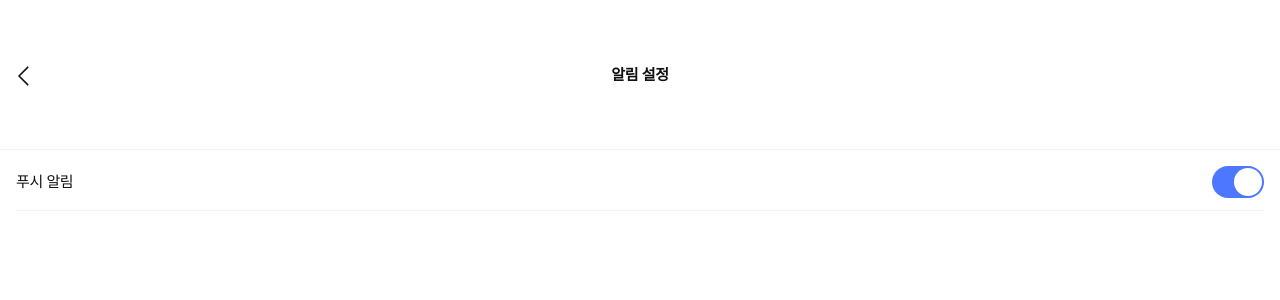
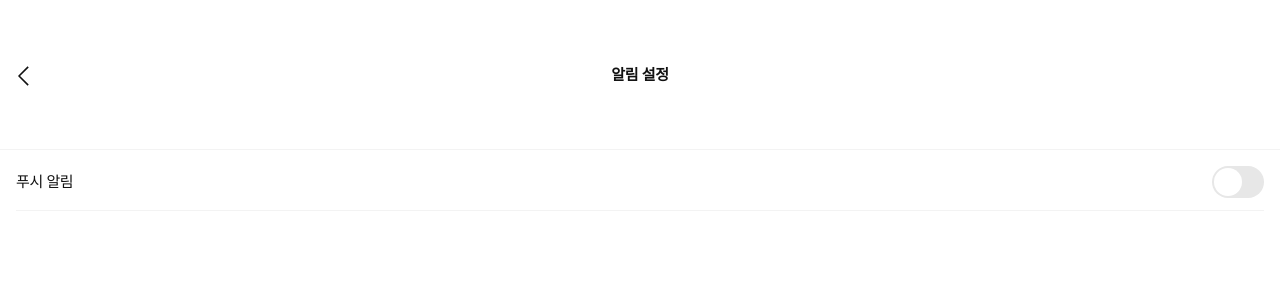
Before and after one commit to depromeet/pingpong-client, a Next.js app: page /setting/alarm in a window 1280 px wide. Shown: the top 300 px of the page. Built offline with nearby package versions, Linux system fonts and the light colour scheme; a web font is replaced by a local one.

Commit message:
:sparkles: feat: Add setting interface

```diff
--- a/src/components/common/Radio.tsx
+++ b/src/components/common/Radio.tsx
@@ -7,15 +7,15 @@ type Props = {
 
 const Toggle = ({ isOn, onClick }: Props) => {
   return (
-    <button
+    <div
       className={`w-[52px] h-[32px] rounded-[16px] relative ${isOn ? 'bg-primary-blue' : 'bg-gray-200'}`}
       onClick={onClick}
     >
       <span className="hidden">on/off toggle 버튼</span>
       <button
         className={`absolute w-[28px] h-[28px] bg-white rounded-full top-[2px] ${isOn ? 'right-[2px]' : 'left-[2px]'}`}
-      />
-    </button>
+      ></button>
+    </div>
   );
 };
 
--- a/src/pages/profile/setting.tsx
+++ b/src/pages/profile/setting.tsx
@@ -28,7 +28,7 @@ export default function ProfileSetting() {
           <li
             key={i}
             onClick={list.onClick}
-            className="text-b2 text-gray-600 py-[12px] flex justify-between items-center border-b border-gray-100"
+            className="text-b2 text-gray-600 py-[12px] flex justify-between items-center border-b border-gray-100 cursor-pointer"
           >
             {list.label}
             {list.onClick ? (
--- a/src/pages/setting/alarm.tsx
+++ b/src/pages/setting/alarm.tsx
@@ -1,18 +1,37 @@
+import { useEffect, useState } from 'react';
+
 import Header from '@/components/common/Header';
 import Toggle from '@/components/common/Radio';
 
 export default function SettingAlarm() {
+  const [isAlarmOn, setIsAlarmOn] = useState(false);
+
   const handleAlarmClick = () => {
-    //TODO: native interface
+    window.ReactNativeWebView.postMessage(JSON.stringify({ event: 'setting' }));
   };
+
+  useEffect(() => {
+    const onMessageHandler = ({ data }: { data: 'true' | 'false' }) => {
+      setIsAlarmOn(data === 'true');
+    };
+
+    if (window.ReactNativeWebView) {
+      window.ReactNativeWebView.postMessage(JSON.stringify({ event: 'permission' }));
+
+      window.addEventListener('message', onMessageHandler);
+      return () => {
+        window.removeEventListener('message', onMessageHandler);
+      };
+    }
+  }, []);
 
   return (
     <>
       <Header title="알림 설정" className="bg-white border-b border-gray-100" />
       <ul className="mt-4 px-[16px]">
-        <li className="text-b2 text-gray-600 py-[12px] flex justify-between items-center border-b border-gray-100">
+        <li className="text-b2 text-gray-600 py-[12px] flex justify-between items-center border-b border-gray-100 cursor-pointer">
           푸시 알림
-          <Toggle isOn onClick={handleAlarmClick} />
+          <Toggle isOn={isAlarmOn} onClick={handleAlarmClick} />
         </li>
       </ul>
     </>
--- /dev/null
+++ b/src/typings/interface.d.ts
@@ -0,0 +1,5 @@
+interface Window {
+  ReactNativeWebView: {
+    postMessage(data: Partial<string, unknown>);
+  };
+}
```
